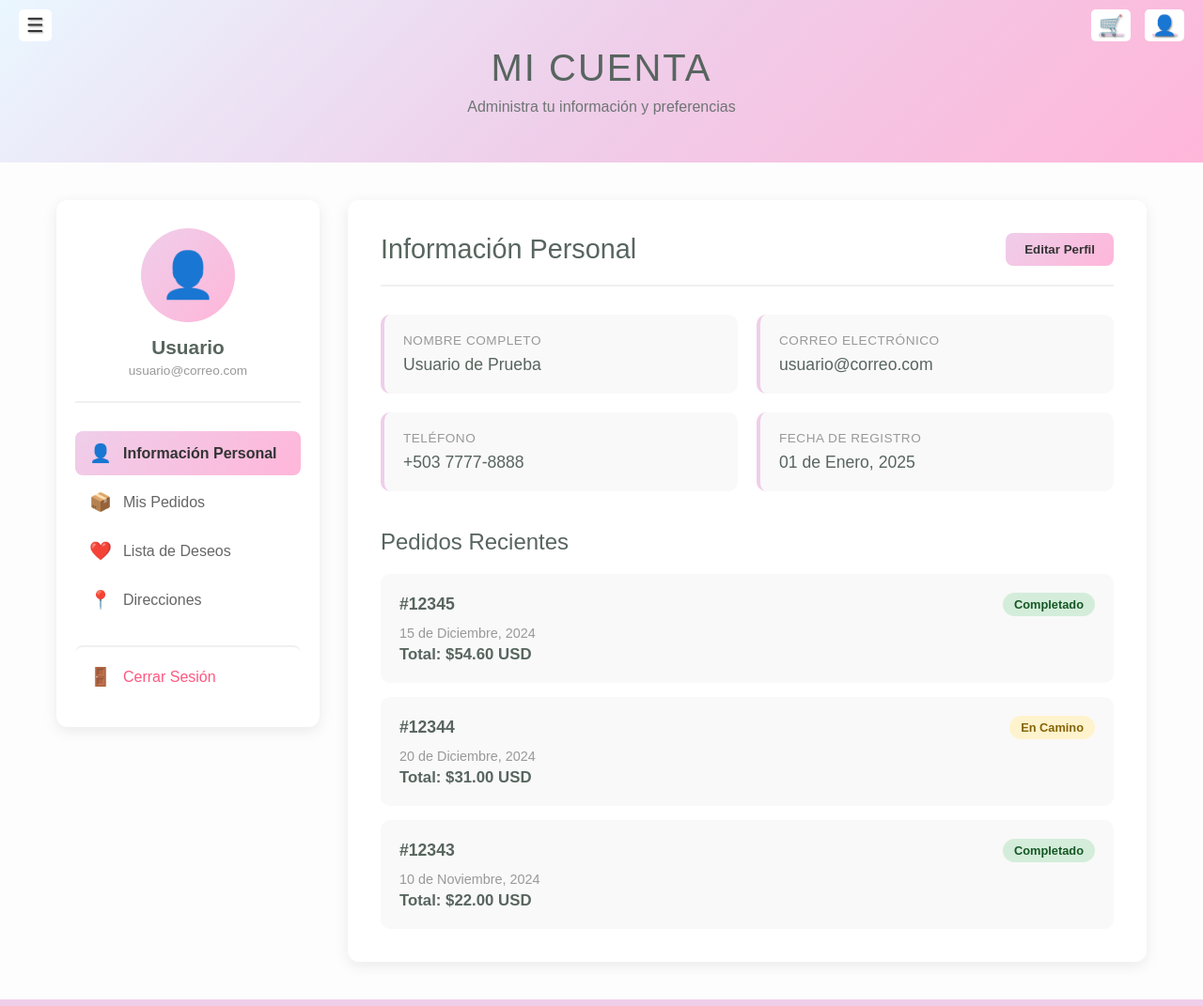
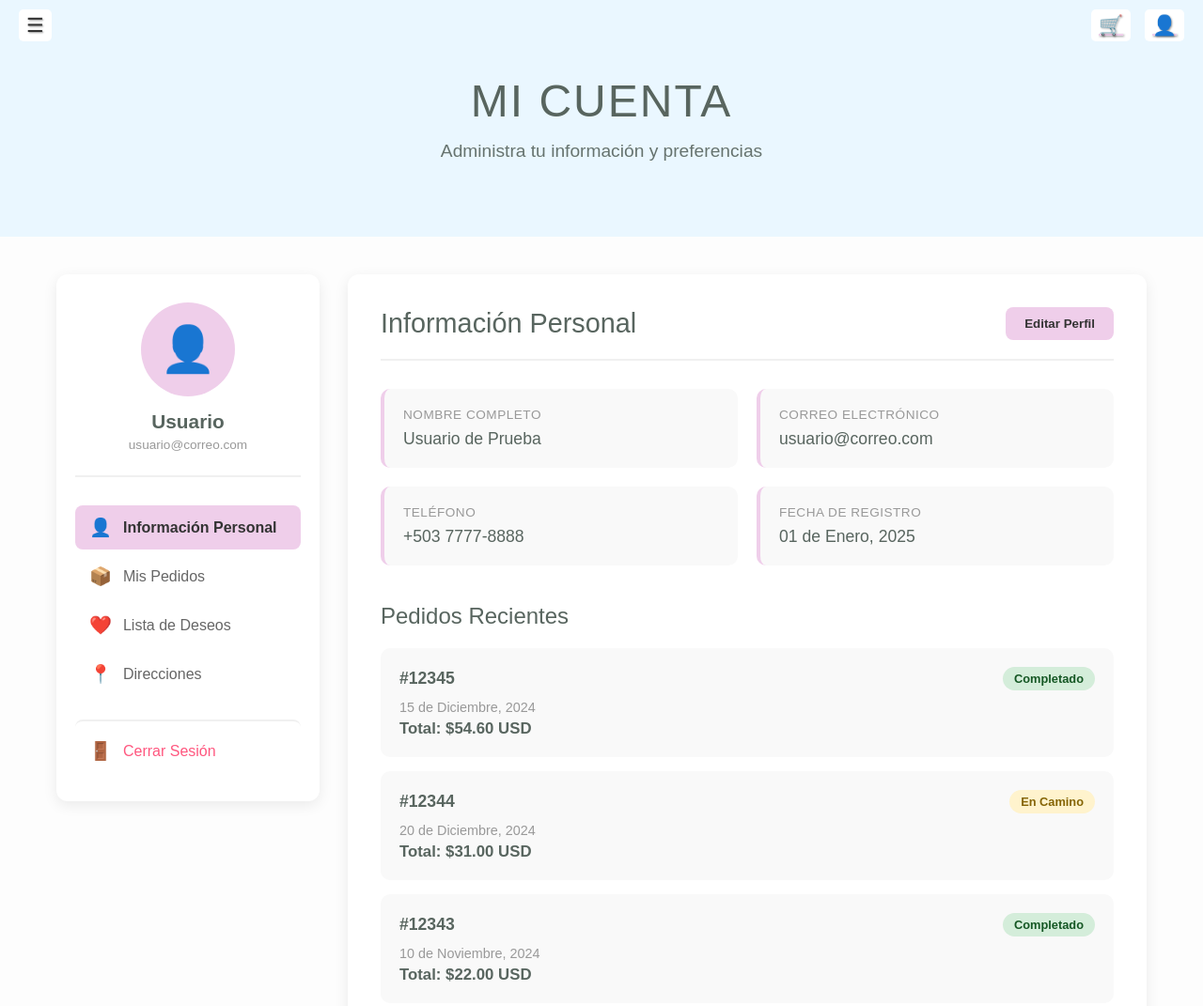
Before and after one commit to laujml/NaturallyStunning, a plain HTML site: page profile.html in a window 1280 px wide. Shown: the top 1071 px of the page at 94% size. Drawn offline with Linux system fonts and the light colour scheme.

Commit message:
Update profile.css

```diff
--- a/css/profile.css
+++ b/css/profile.css
@@ -16,22 +16,23 @@
    1. HERO DEL PERFIL
    ============================================ */
 .profile-hero {
-    background: linear-gradient(135deg, #EAF7FF 0%, #EFCEEA 50%, #FFB6D9 100%);
-    padding: 50px 20px;
+    background: #EAF7FF;
+    padding: 80px 20px;
     text-align: center;
     color: #58655F;
 }
 
 .profile-hero h1 {
-    font-size: 2.5rem;
-    margin-bottom: 10px;
+    font-size: 3rem;
+    margin-bottom: 15px;
     letter-spacing: 2px;
     font-weight: 300;
+    text-transform: uppercase;
 }
 
 .profile-hero p {
-    font-size: 1rem;
-    opacity: 0.85;
+    font-size: 1.2rem;
+    opacity: 0.9;
 }
 
 /* ============================================
@@ -68,7 +69,7 @@
     width: 100px;
     height: 100px;
     margin: 0 auto 15px;
-    background: linear-gradient(135deg, #EFCEEA 0%, #FFB6D9 100%);
+    background: #EFCEEA;
     border-radius: 50%;
     display: flex;
     align-items: center;
@@ -109,7 +110,7 @@
 }
 
 .menu-item.active {
-    background: linear-gradient(135deg, #EFCEEA 0%, #FFB6D9 100%);
+    background: #EFCEEA;
     color: #333;
     font-weight: 600;
 }
@@ -158,7 +159,7 @@
 
 .btn-edit {
     padding: 10px 20px;
-    background: linear-gradient(135deg, #EFCEEA 0%, #FFB6D9 100%);
+    background: #EFCEEA;
     color: #333;
     border: none;
     border-radius: 8px;
@@ -168,7 +169,7 @@
 }
 
 .btn-edit:hover {
-    background: linear-gradient(135deg, #FFB6D9 0%, #FF85B3 100%);
+    background: #e6c56b;
     transform: translateY(-2px);
 }
 
```
